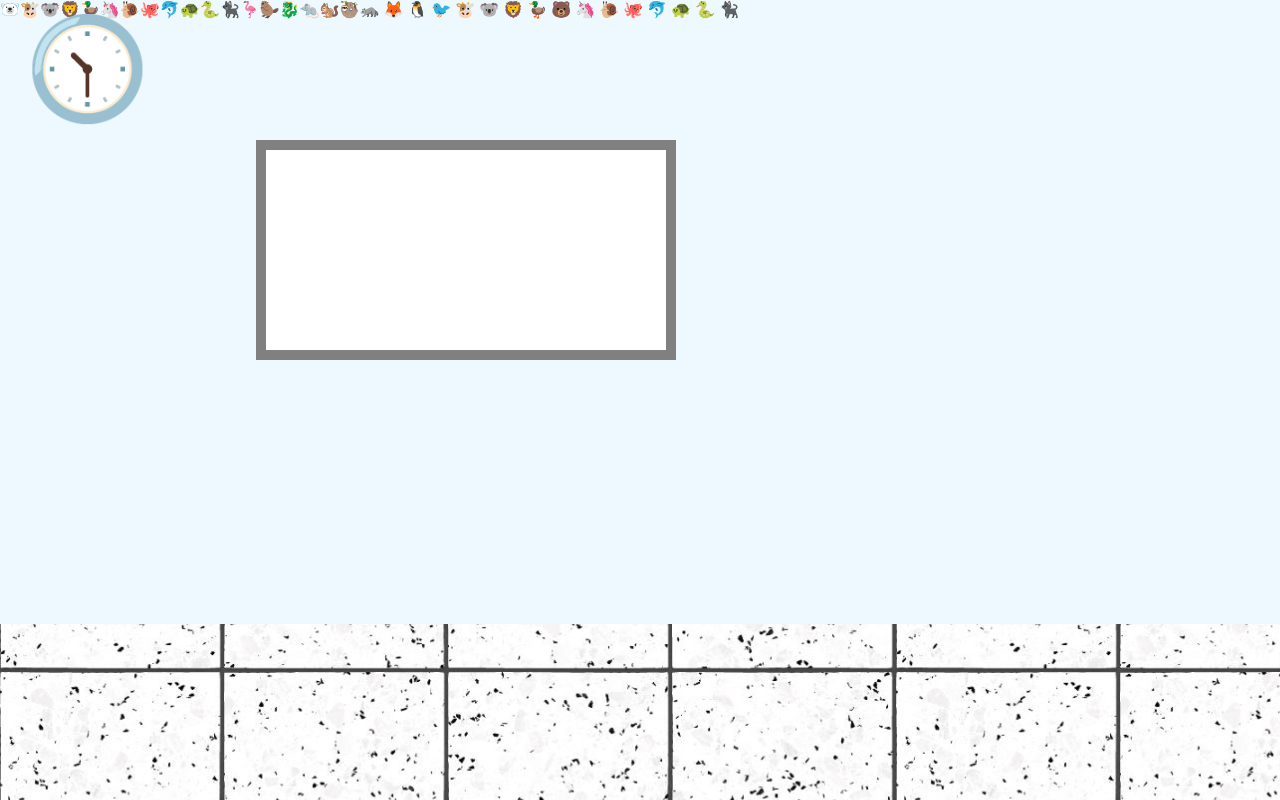
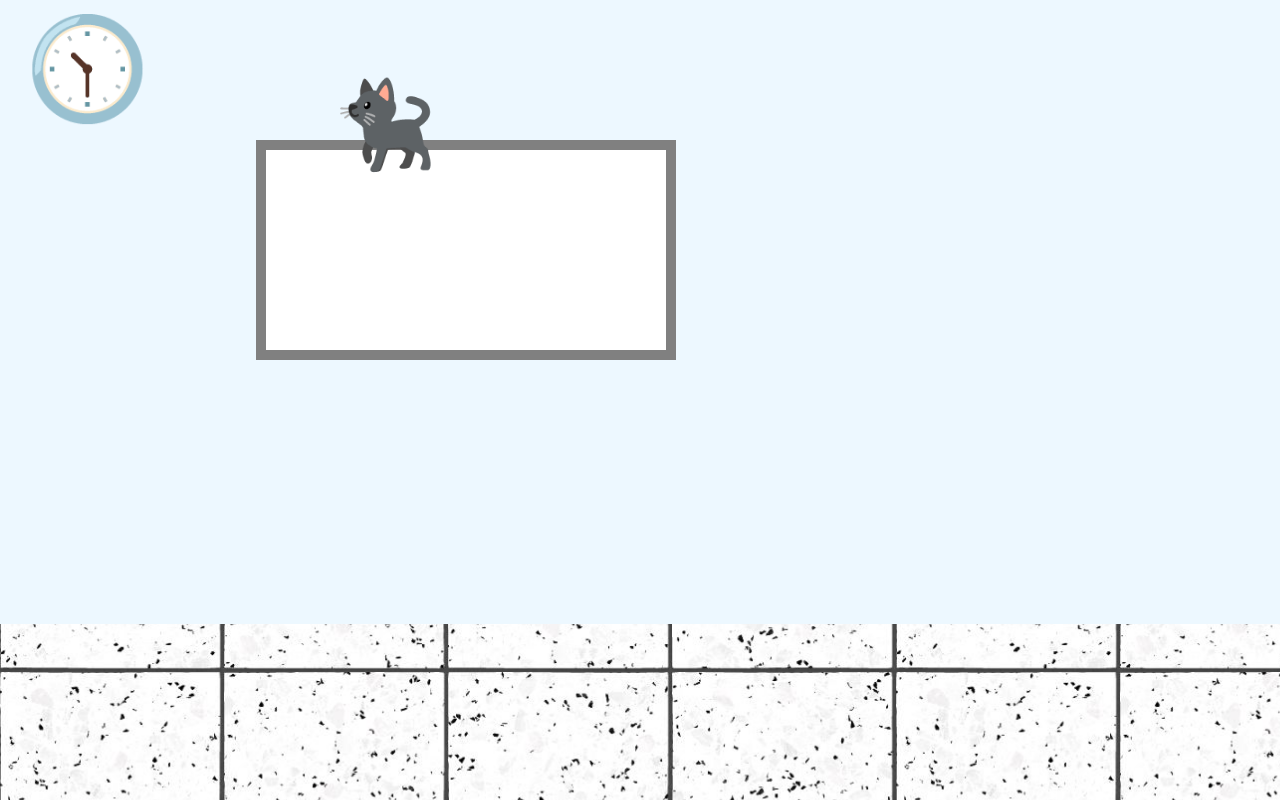
Before and after one commit to zainac2028/CS1-CSS-Town, a plain HTML site: page index.html in a window 1280 px wide. Drawn offline with Linux system fonts and the light colour scheme.

Commit message:
sized cat

```diff
--- a/index.html
+++ b/index.html
@@ -10,25 +10,8 @@
 
 <body>
 
-
   <div id="sky">
     <span id="clock">🕥</span>
-    <span>🐻‍❄️🐮🐨🦁🦆🦄🐌🐙🐬🐢🐍🐈‍⬛🦩🦫🐉🐀🐿️🦥🦝</span>
-    <span>🦊</span>
-    <span>🐧</span>
-    <span>🐦</span>
-    <span>🐮</span>
-    <span>🐨</span>
-    <span>🦁</span>
-    <span>🦆</span>
-    <span>🐻</span>
-    <span>🦄</span>
-    <span>🐌</span>
-    <span>🐙</span>
-    <span>🐬</span>
-    <span>🐢</span>
-    <span>🐍</span>
-    <span>🐈‍⬛</span>
 
   </div>
 
@@ -37,8 +20,21 @@
 
   </div>
 
-
-
+   <span id="fox">🦊</span>
+    <span id="penguin">🐧</span>
+    <span id="pigeon">🐦</span>
+    <span id="cow">🐮</span>
+    <span id="koala">🐨</span>
+    <span id="lion">🦁</span>
+    <span id="duck">🦆</span>
+    <span id="bear">🐻</span>
+    <span id="unicorn">🦄</span>
+    <span id="snail">🐌</span>
+    <span id="octopus">🐙</span>
+    <span id="dolphin">🐬</span>
+    <span id="turtle">🐢</span>
+    <span id="snake">🐍</span>
+    <span id="cat">🐈‍⬛</span>
 
 
 
--- a/style.css
+++ b/style.css
@@ -30,4 +30,13 @@ body {
     top: 140px;
     left: 20%;
     border: 10px solid gray;
+    z-index: 10;
 }
+
+#cat {
+    font-size: 85px;
+    position: absolute;
+    z-index: 20;
+    top: 75px;
+
+}
```
